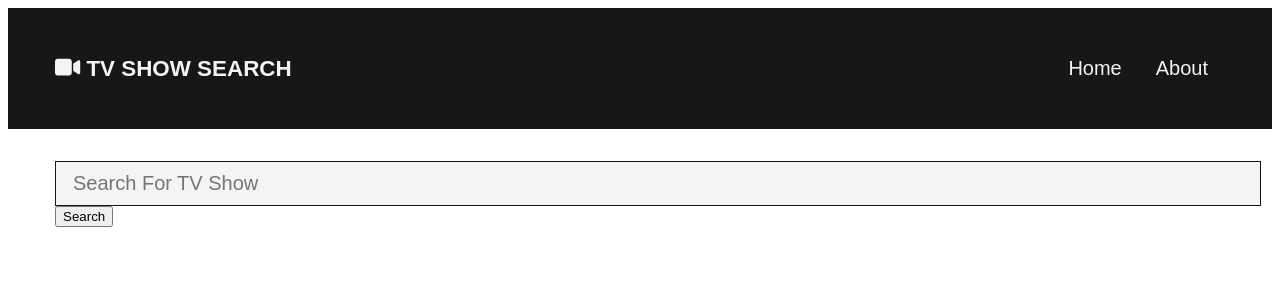
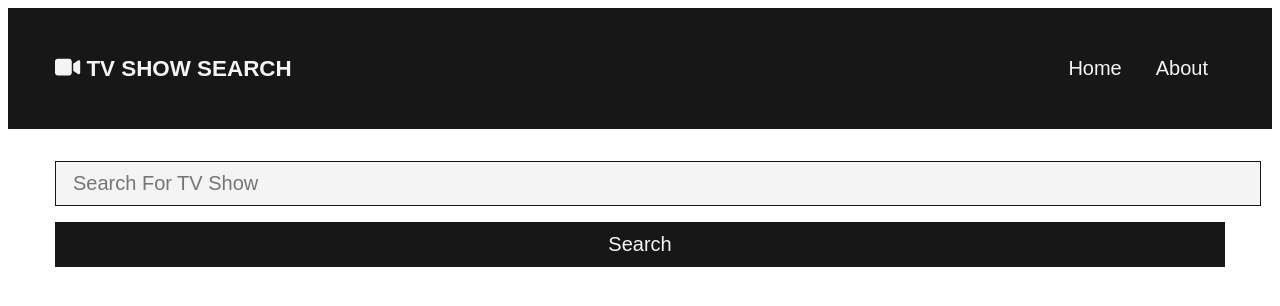
Before and after one commit to tarynmitchell/tv-show-react-app, a React (Create React App) app: page / in a window 1280 px wide. Shown: the top 306 px of the page. Built offline with nearby package versions, Linux system fonts and the light colour scheme.

Commit message:
Added styling to search button

```diff
--- a/src/index.css
+++ b/src/index.css
@@ -79,3 +79,22 @@ body {
       rgb(135, 2, 35) 90%
     );
 }
+
+.btn {
+  padding: 10px 17px;
+  border: 1px solid var(--primary-color);
+  background: var(--primary-color);
+  color: var(--secondary-color);
+  margin: 1rem 0;
+  font-size: 20px;
+  cursor: pointer;
+}
+
+.btn:hover {
+  color: var(--branding-color);
+}
+
+.btn-block {
+  display: block;
+  width: 100%;
+}
```
